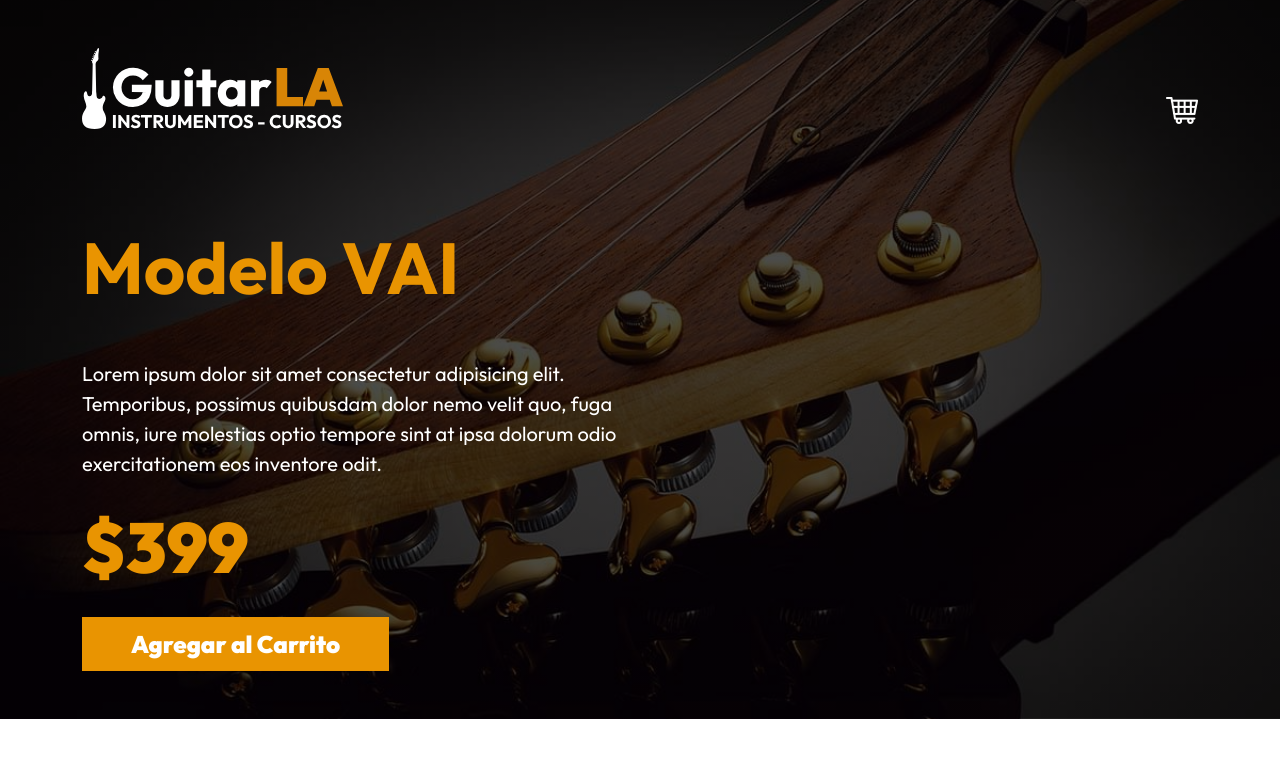
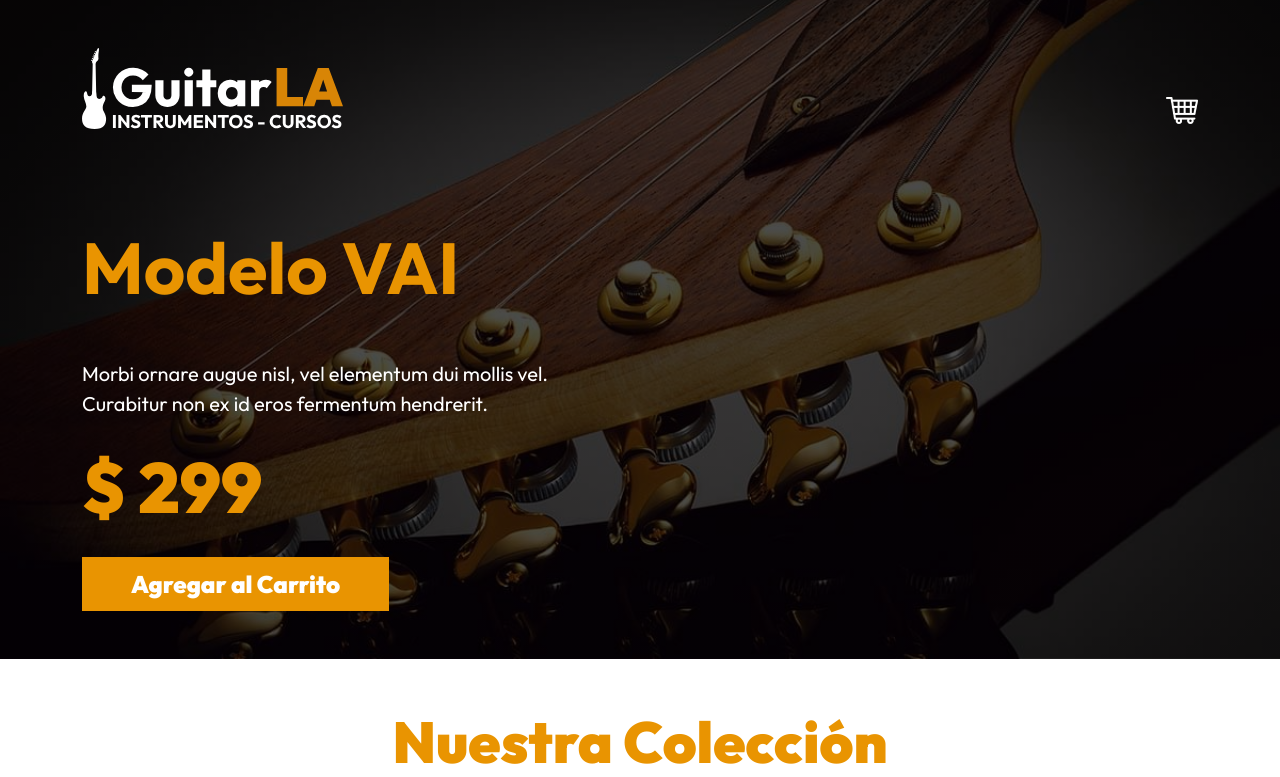
Before and after one commit to salazarmelita/guitar-store, a Vue app: page / in a window 1280 px wide. Shown: the top 777 px of the page. Built offline with nearby package versions, Linux system fonts and the light colour scheme.

Commit message:
feat: shopping cart added

```diff
--- a/src/App.vue
+++ b/src/App.vue
@@ -12,11 +12,13 @@ import { db } from './data/guitarras'
 
 const guitarras = ref([]);
 const carrito = ref([])
+const guitarra = ref({})
 
 
 // Componente de ciclo de vida
 onMounted(() => {
     guitarras.value = db
+    guitarra.value = db[3]
     // state.guitarras = db
 });
 
@@ -30,12 +32,31 @@ const agregarCarrito = (guitarra) => {
         carrito.value.push(guitarra)
     }
 };
+
+const decrementarCantidad = (id) => {
+    const index = carrito.value.findIndex(producto => producto.id === id)
+    if (carrito.value[index].cantidad <= 1) return
+    carrito.value[index].cantidad--
+}
+
+const incrementarCantidad = (id) => {
+    const index = carrito.value.findIndex(producto => producto.id === id)
+    if (carrito.value[index].cantidad >= 5) return
+    carrito.value[index].cantidad++
+
+}
+
+const eliminarProducto = (id) => {
+    carrito.value = carrito.value.filter(producto => producto.id !== id)
+}
+
+const vaciarCarrito = (guitarra) => {
+    carrito.value = []
+}
 </script>
 
 <template>
-    <Header
-        :carrito="carrito"
-    />
+    <Header :carrito="carrito" :guitarra="guitarra" @agregar-carrito="agregarCarrito" @decrementar-cantidad="decrementarCantidad" @incrementar-cantidad="incrementarCantidad" @eliminar-producto="eliminarProducto" @vaciar-carrito="vaciarCarrito"/>
     <main class="container-xl mt-5">
         <h2 class="text-center">Nuestra Colección</h2>
         <div class="row mt-5">
--- a/src/components/Header.vue
+++ b/src/components/Header.vue
@@ -1,9 +1,20 @@
 <script setup>
+import { computed } from 'vue'
 const props = defineProps({
     carrito: {
         type: Array,
         required: true
+    },
+    guitarra: {
+        type: Object,
+        required: true
     }
+})
+
+defineEmits(['decrementarCantidad', 'incrementarCantidad', 'agregar-carrito', 'eliminar-producto', 'vaciar-carrito'])
+
+const totalPagar = computed(() =>{
+    return props.carrito.reduce((total, producto) => total + (producto.cantidad * producto.precio), 0)
 })
 </script>
 
@@ -44,24 +55,24 @@ const props = defineProps({
                                                 $ {{ producto.precio }}
                                             </td>
                                             <td class="flex align-items-start gap-4">
-                                                <button type="button" class="btn btn-dark">
+                                                <button type="button" class="btn btn-dark" @click="$emit('decrementar-cantidad', producto.id)">
                                                     -
                                                 </button>
                                                 {{ producto.cantidad }}
-                                                <button type="button" class="btn btn-dark">
+                                                <button type="button" class="btn btn-dark" @click="$emit('incrementar-cantidad', producto.id)">
                                                     +
                                                 </button>
                                             </td>
                                             <td>
-                                                <button class="btn btn-danger" type="button">
+                                                <button class="btn btn-danger" type="button" @click="$emit('eliminar-producto', producto.id)">
                                                     X
                                                 </button>
                                             </td>
                                         </tr>
                                     </tbody>
                                 </table>
-                                <p class="text-end">Total pagar: <span class="fw-bold">$899</span></p>
-                                <button class="btn btn-dark w-100 mt-3 p-2">Vaciar Carrito</button>
+                                <p class="text-end">Total pagar: <span class="fw-bold">${{ totalPagar }}</span></p>
+                                <button @click="$emit('vaciar-carrito')" class="btn btn-dark w-100 mt-3 p-2">Vaciar Carrito</button>
                             </div>
 
                         </div>
@@ -71,13 +82,10 @@ const props = defineProps({
 
             <div class="row mt-5">
                 <div class="col-md-6 text-center text-md-start pt-5">
-                    <h1 class="display-2 fw-bold">Modelo VAI</h1>
-                    <p class="mt-5 fs-5 text-white">Lorem ipsum dolor sit amet consectetur adipisicing elit. Temporibus,
-                        possimus
-                        quibusdam dolor nemo velit quo, fuga omnis, iure molestias optio tempore sint at ipsa dolorum odio
-                        exercitationem eos inventore odit.</p>
-                    <p class="text-primary fs-1 fw-black">$399</p>
-                    <button type="button" class="btn fs-4 bg-primary text-white py-2 px-5">Agregar al Carrito</button>
+                    <h1 class="display-2 fw-bold">Modelo {{ guitarra.nombre }}</h1>
+                    <p class="mt-5 fs-5 text-white">{{ guitarra.descripcion }}</p>
+                    <p class="text-primary fs-1 fw-black">$ {{ guitarra.precio }}</p>
+                    <button type="button" class="btn fs-4 bg-primary text-white py-2 px-5" @click="$emit('agregar-carrito', guitarra)">Agregar al Carrito</button>
                 </div>
             </div>
         </div>
```
